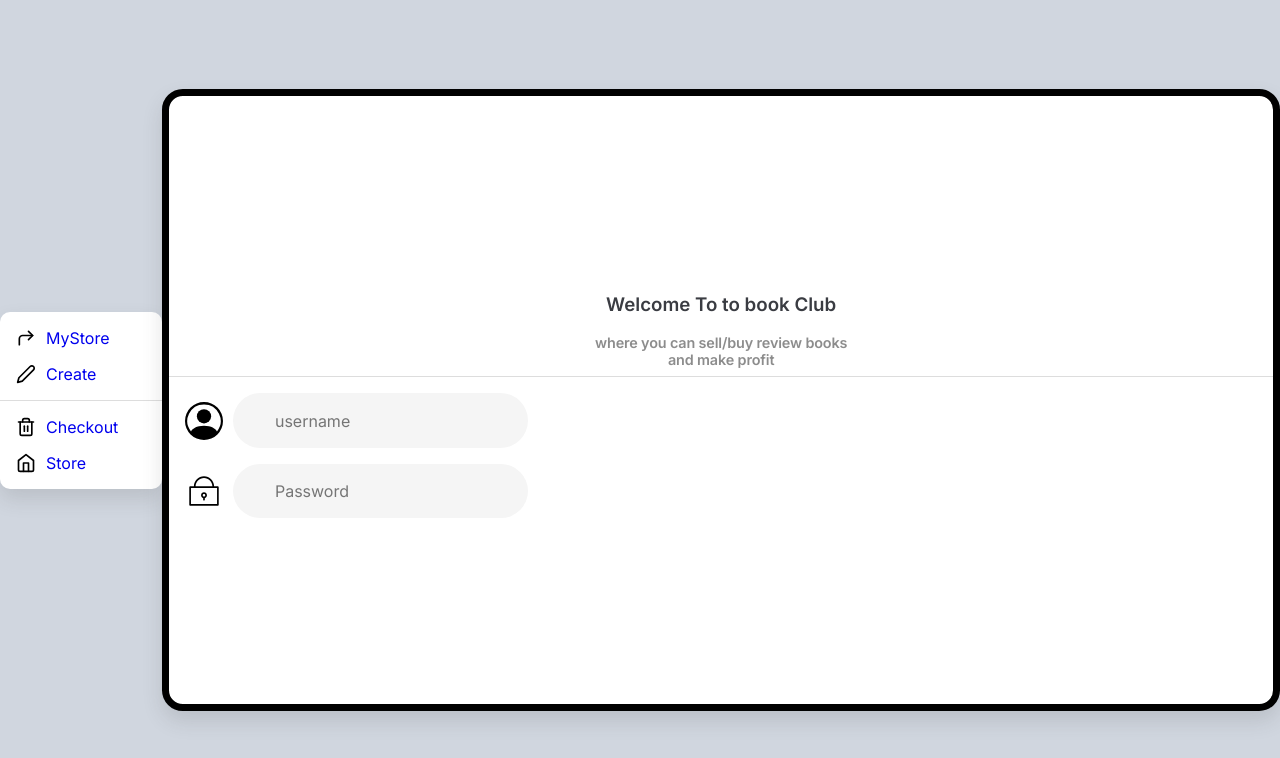
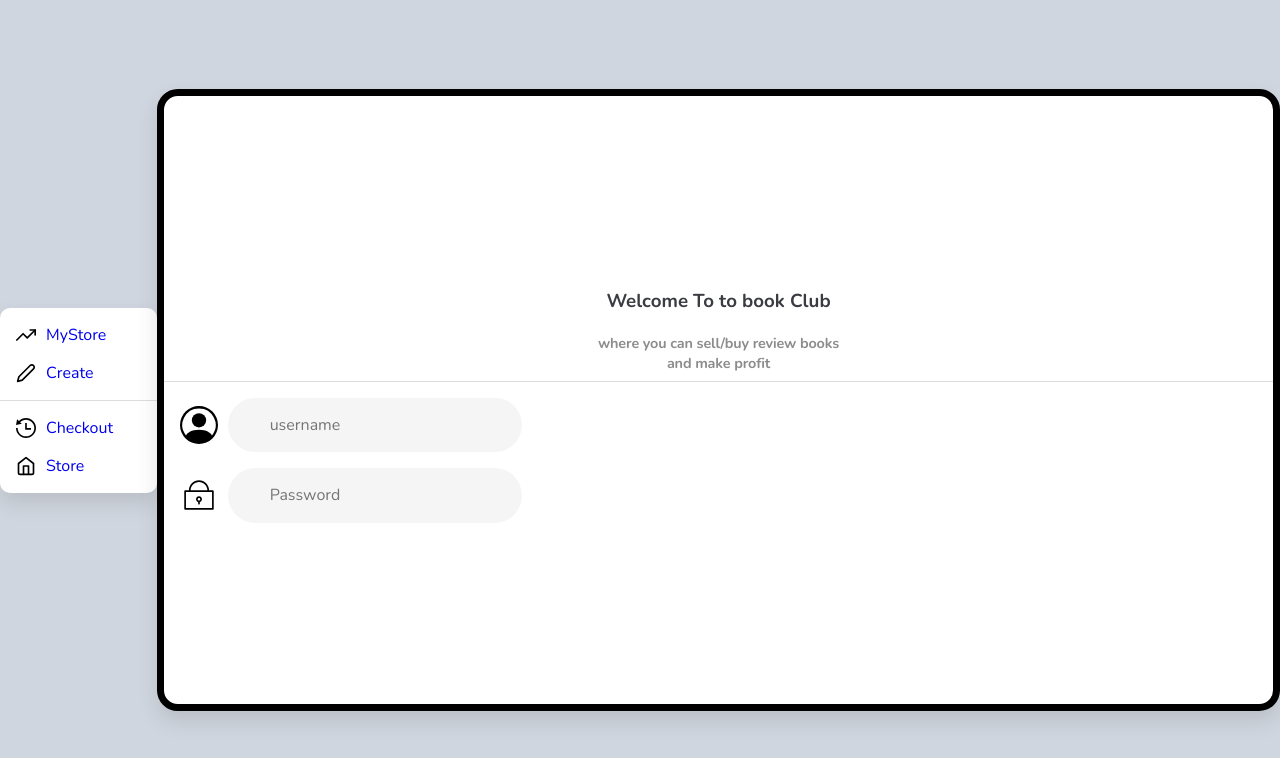
Before and after one commit to AZIZXlaouiti/e-commerce-bookClub, a React (Create React App) app: page /create in a window 1280 px wide. Shown: the top 758 px of the page. Built offline with nearby package versions, Linux system fonts and the light colour scheme.

Commit message:
added feature

```diff
--- a/src/App.css
+++ b/src/App.css
@@ -1,8 +1,8 @@
 @import url("https://fonts.googleapis.com/css2?family=Inter:wght@300;400;500;600&display=swap");
-
+@import url('https://fonts.googleapis.com/css2?family=Nunito:ital,wght@0,200;0,300;0,400;0,600;0,700;0,800;0,900;1,200;1,300;1,400;1,600;1,700;1,800;1,900&display=swap');
 
 :root {
-  --body-font: "Inter";
+  --body-font: "Nunito";
   --body-color: #b3b3b3;
   --body-bg-color: #f2f2f2;
   --theme-bg-color: #fafafa;
@@ -20,6 +20,17 @@
   outline: none;
   box-sizing: border-box;
   font-family: var(--body-font);
+ }
+ .flex{
+  display: flex;
+  align-items: center;
+  font-size: 0.9em;
+  /* border-bottom: .1em solid #c3c3c3; */
+  justify-content: space-around;
+ }
+ .button-icon{
+  width: 1.6em;
+  margin-right: .8em;
  }
  body {
 
@@ -89,6 +100,28 @@ svg {
   height: 20px;
   /* margin-right: 10px; */
 }
+.wh-8{
+  width: 2rem;
+  height: 2rem;
+}
+.text-green{
+  --tw-text-opacity: 1;
+  color: rgba(16,185,129,var(--tw-text-opacity));
+  font-size: 1.125rem;
+  line-height: 1.75rem;
+  font-weight: 700;
+}
+.add-8{
+  font-weight: bold;
+  border: none;
+  background: rgb(27 17 17 / 96%);
+  border-radius: 15px;
+  padding: 8px 16px;
+  justify-content: center;
+  color: white;
+  cursor: pointer;
+}
+
 .menu-button-filed svg {
   width: 38px;
   height: 38px;
@@ -160,7 +193,19 @@ input[type="text"]
   background-color: white;
   text-transform: capitalize;
   box-shadow: -2px 6px 15px 0px #2f2f2f24;
+
 }
+/* element.style {
+  --rank: 22%;
+}
+.flex::after{
+  right: 0;
+    content: "";
+    height: 100%;
+    width: var(--rank);
+    position: absolute;
+    background-color: #ffffffc2;
+} */
 .card-info {
   padding: .82em .7em;
   display: flex;
--- a/src/component/Icons.js
+++ b/src/component/Icons.js
@@ -2,14 +2,10 @@ import React from 'react'
 
 
     const icons=[{
-       svg:<svg xmlns="http://www.w3.org/2000/svg" width="24" height="24" viewBox="0 0 24 24" fill="none" stroke="currentColor" strokeWidth="2" strokeLinecap="round" strokeLinejoin="round" className="feather feather-corner-up-right">
-       <polyline points="15 14 20 9 15 4">
-       </polyline>
-       <path d="M4 20v-7a4 4 0 0 1 4-4h12">
-
-       </path>
-       </svg>,
-        id:"share"
+       svg:<svg xmlns="http://www.w3.org/2000/svg" width="24" height="24" viewBox="0 0 24 24" fill="none" stroke="currentColor" strokeWidth="2" strokeLinecap="round" strokeLinejoin="round" className="feather feather-trending-up">
+       <polyline points="23 6 13.5 15.5 8.5 10.5 1 18"></polyline>
+       <polyline points="17 6 23 6 23 12"></polyline></svg>,
+        id:"store"
     },
     {
       svg:<svg xmlns="http://www.w3.org/2000/svg" width="24" height="24" viewBox="0 0 24 24" fill="none" stroke="currentColor" strokeWidth="2" strokeLinecap="round" strokeLinejoin="round" className="feather feather-edit-2"><path d="M17 3a2.828 2.828 0 1 1 4 4L7.5 20.5 2 22l1.5-5.5L17 3z">
@@ -18,19 +14,15 @@ import React from 'react'
         id:"create"
     },
     {
-      svg: <svg xmlns="http://www.w3.org/2000/svg" width="24" height="24" viewBox="0 0 24 24" fill="none" stroke="currentColor" strokeWidth="2" strokeLinecap="round" strokeLinejoin="round" className="feather feather-trash-2">
-            <polyline points="3 6 5 6 21 6"></polyline>
-            <path d="M19 6v14a2 2 0 0 1-2 2H7a2 2 0 0 1-2-2V6m3 0V4a2 2 0 0 1 2-2h4a2 2 0 0 1 2 2v2"></path>
-            <line x1="10" y1="11" x2="10" y2="17"></line><line x1="14" y1="11" x2="14" y2="17"></line>
-      </svg>,
-        id:"delete"
+      svg: <svg xmlns="http://www.w3.org/2000/svg" width="24" height="24" viewBox="0 0 24 24"><path d="M24 12c0 6.627-5.373 12-12 12s-12-5.373-12-12h2c0 5.514 4.486 10 10 10s10-4.486 10-10-4.486-10-10-10c-2.777 0-5.287 1.141-7.099 2.977l2.061 2.061-6.962 1.354 1.305-7.013 2.179 2.18c2.172-2.196 5.182-3.559 8.516-3.559 6.627 0 12 5.373 12 12zm-13-6v8h7v-2h-5v-6h-2z"/></svg>,
+        id:"checkout"
     },
     {
         svg:<svg xmlns="http://www.w3.org/2000/svg" fill="none" stroke="currentColor" strokeWidth="2" strokeLinecap="round" strokeLinejoin="round" viewBox="0 0 24 24">
         <path d="M3 9l9-7 9 7v11a2 2 0 01-2 2H5a2 2 0 01-2-2z"></path>
         <path d="M9 22V12h6v10"></path>
       </svg>,
-        id:"home"
+        id:"store"
 
     },
     {
@@ -61,7 +53,32 @@ import React from 'react'
     {
       svg:<svg xmlns="http://www.w3.org/2000/svg" width="24" height="24" viewBox="0 0 24 24"><path d="M12 0c-6.627 0-12 5.373-12 12s5.373 12 12 12 12-5.373 12-12-5.373-12-12-12zm6 13h-5v5h-2v-5h-5v-2h5v-5h2v5h5v2z"/></svg>,
       id:"remove"
+    },
+    {
+      svg:"https://assets.codepen.io/3685267/res-react-dash-country-up.svg",
+      id:'up'
+    },
+    {
+      svg:"https://assets.codepen.io/3685267/res-react-dash-country-down.svg",
+      id:'down'
+    },
+    {
+      svg:"https://assets.codepen.io/3685267/res-react-dash-bull.svg",
+      id:'stock'
+    },
+    {
+      svg:"http://utopian-drink.surge.sh/images/icon/reviews.svg",
+      id:'review'
+    },
+    {
+      svg:<svg xmlns="http://www.w3.org/2000/svg" width="24" height="24" viewBox="0 0 24 24"><path d="M19.406 9.558c-1.21-.051-2.87-.278-3.977-.744.809-3.283 1.253-8.814-2.196-8.814-1.861 0-2.35 1.668-2.833 3.329-.373 1.283-.794 2.341-1.254 3.22-.038-.643-.475-1.611-.928-2.08l-.796.625c.39.328.835 1.352.816 1.906-.561.138-1.404-.067-1.91-.344l-.256.967c.557.266 1.557.491 2.164.377-1.842 2.44-4.1 2.794-6.236 3.072v9.928c3.503 0 5.584.729 8.169 1.842 1.257.541 3.053 1.158 5.336 1.158 2.538 0 4.295-.997 5.009-3.686.5-1.877 1.486-7.25 1.486-8.25 0-1.648-1.168-2.446-2.594-2.506zm-6.07-.597l-2.601-1.05c.198-.37.389-.772.575-1.201l2.359.778c-.1.5-.213.989-.333 1.473zm.505-2.518l-2.138-.705c.148-.396.292-.816.432-1.259l1.833.548c-.021.487-.062.961-.127 1.416zm.144-2.527l-1.529-.457c.773-2.332 1.429-1.537 1.529.457zm3.911 10.501s.201.01 1.069-.027c1.082-.046 1.051 1.469.004 1.563l-1.761.099c-.734.094-.656 1.203.141 1.172 0 0 .686-.017 1.143-.041 1.068-.056 1.016 1.429.04 1.551-.424.053-1.745.115-1.745.115-.811.072-.706 1.235.109 1.141l.771-.031c.822-.074 1.003.825-.292 1.661-1.567.881-4.685.131-6.416-.614-2.239-.965-4.438-1.934-6.959-2.006v-6c2.257-.518 4.419-1.401 6.197-4.164 1.365.705 5.609 2.524 9.002 2.714 1.055.059 1.024 1.455-.051 1.584l-1.394.167s-.608 1.111.142 1.116z"/></svg>,
+      id:'like'
+    },
+    {
+      svg:"http://utopian-drink.surge.sh/images/icon/star.svg",
+      id:'rate'
     }
+
 
     ]
 
--- a/src/component/ItemCard.js
+++ b/src/component/ItemCard.js
@@ -20,7 +20,7 @@ export const ItemCard = ({book:{id,name,src,Likes,price,amount},handleContent})
                     <div className="item-description">
                        <i onClick={(e)=>setLikes({likes:Likes+=1,isAdd:false})}> {likes.isAdd?  icons[6].svg:icons[7].svg}</i>
                        <p >{likes.likes}</p>
-
+                      <img src={icons[11].svg}/>
                         <footer>${price}</footer>
                     </div>
                     </div>
@@ -30,6 +30,9 @@ export const ItemCard = ({book:{id,name,src,Likes,price,amount},handleContent})
 
     )
 }
+
+
+
 
 const StoreCard =({cart})=> {
     return(
--- a/src/component/Store.js
+++ b/src/component/Store.js
@@ -1,13 +1,13 @@
 import React ,{useState, useEffect}from 'react'
 import StoreCard,{ItemCard} from './ItemCard'
-
+import icons from './Icons'
 
 const Store = () => {
 
     const [body,setbody] = useState([])
     const [username,setUser] = useState('john')
     const [cart , setCart ] = useState([])
-
+    const [rate,setrate] = useState([1,2,3,4])
     useEffect(()=>{
       fetch('http://localhost:3001/store')
       .then(resp=>resp.json())
@@ -81,11 +81,37 @@ const Store = () => {
                 </section>
 
                       {found !== undefined? <section className='item-content'>
-                  {found.isOn === true ? <ul className="card-details"><h2>{found.name}</h2><p>Lorem ipsum dolor sit amet, consectetur adipiscing elit, sed do eiusmod tempor incididunt ut labore et dolore magna aliqua. Ut enim ad minim veniam, quis nostrud exercitation ullamco laboris nisi ut aliquip ex ea commodo consequat. Duis aute irure dolor in reprehenderit in voluptate velit esse cillum dolore eu fugiat nulla pariatur. Excepteur sint occaecat cupidatat non proident, sunt in culpa qui officia deserunt mollit anim id est laborum.
-                  </p></ul>:null}
+                  {found.isOn === true ? <><div className='cart-menu'><h2 className='title'>{found.name}</h2></div><b style={{color:"black"}}>About this book</b>
+                  <div className='flex'>
+                  <div className='flex rate '>
+                     {rate.map((item)=>(function (){
+                      return(
+
+
+                      <img className='button-icon' src={icons[15].svg}/>
+
+                      )
+
+
+                    })())}
+                    <p>rate us</p>
+                    </div>
+                    <div className='flex'>
+                    <img className='button-icon' src={icons[13].svg}/>
+                        <p>reviews</p>
+                        </div>
+                    </div>
+                  <p>Lorem ipsum dolor sit amet, consectetur adipiscing elit, sed do eiusmod tempor incididunt ut labore et dolore magna aliqua. Ut enim ad minim veniam, quis nostrud exercitation ullamco laboris nisi ut aliquip ex ea commodo consequat. Duis aute irure dolor in reprehenderit in voluptate velit esse cillum dolore eu fugiat nulla pariatur. Excepteur sint occaecat cupidatat non proident, sunt in culpa qui officia deserunt mollit anim id est laborum.
+                  </p></>:null}
                   <h2>price: ${found.price}</h2>
-                  <button onClick={()=>handleWallet(found)}>add</button>
 
+                  <div>
+
+                 <img className='wh-8' src={icons[12].svg}/>
+                 <div className='text-green'>${found.price}</div>
+                  <button className='add-8'  onClick={()=>handleWallet(found)}>add</button>
+
+                  </div>
 
 
               </section>:null}
```
